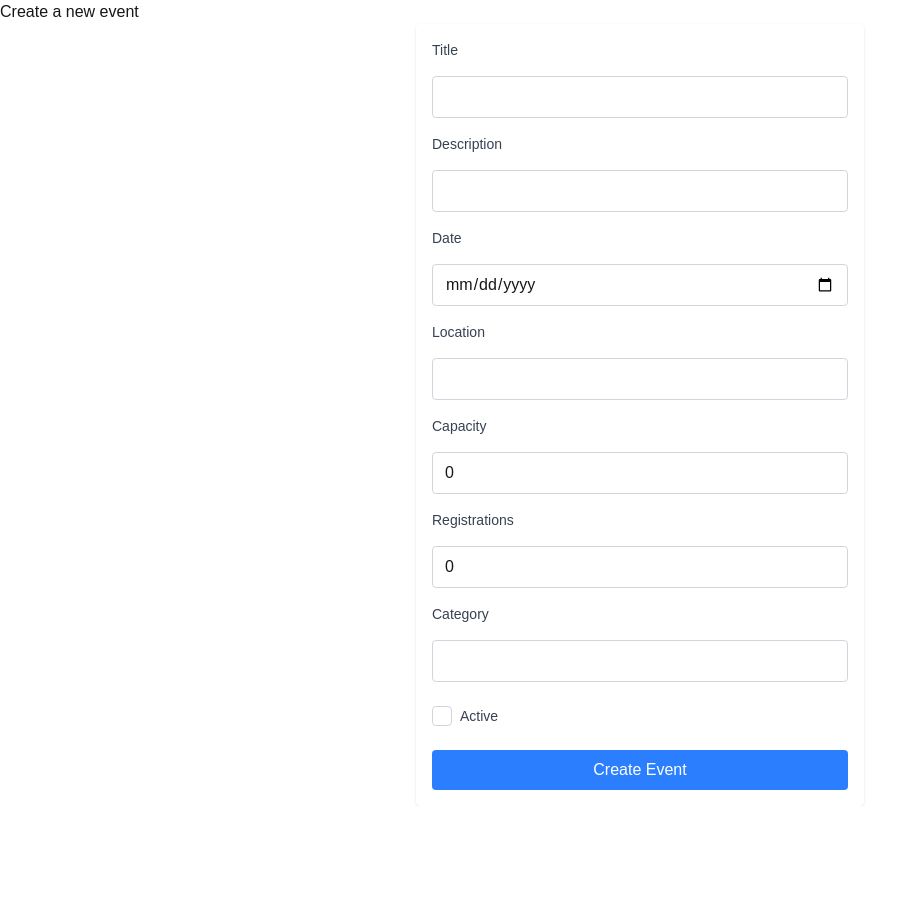
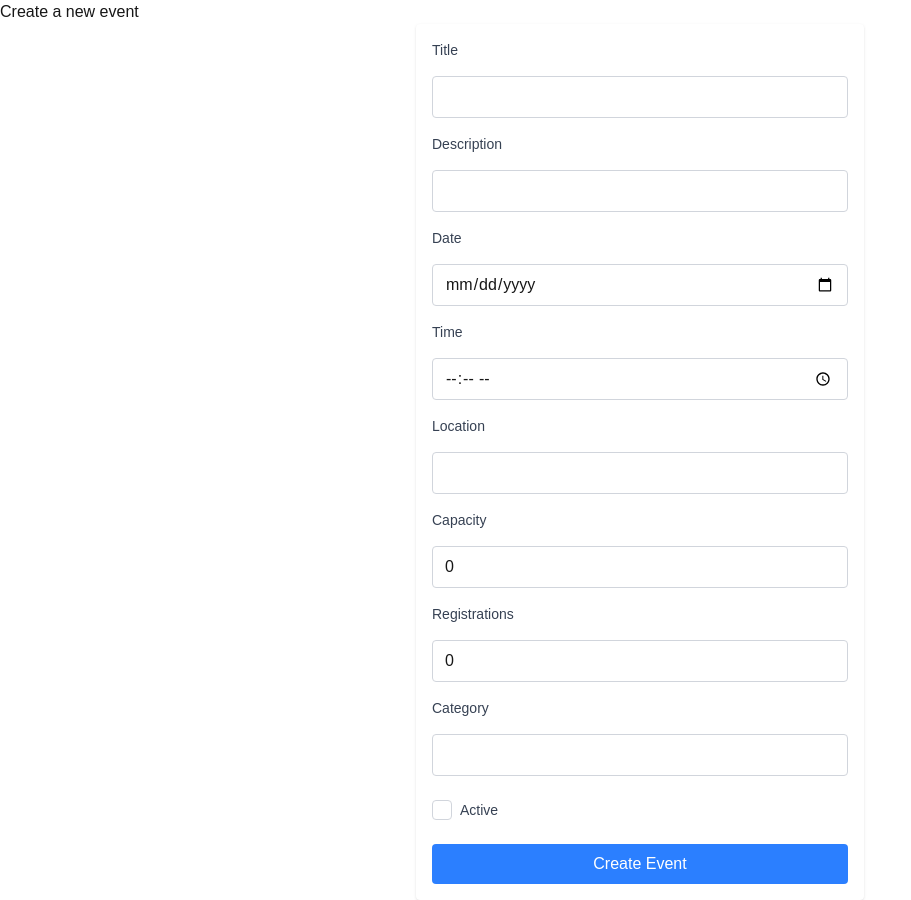
Before and after one commit to ka1130/Happenly, a Next.js app: page /events/new in a window 1280 px wide. Shown: the whole page, without its empty margins (0-911 px from the left). Before the commit the page ends 806 px from the top, so only its background shows below. Built offline with nearby package versions, Linux system fonts and the light colour scheme.

Commit message:
Fix create-new-event form

```diff
--- a/app/events/new/page.tsx
+++ b/app/events/new/page.tsx
@@ -10,6 +10,7 @@ export default function NewEventPage() {
     title: '',
     description: '',
     date: '',
+    time: '',
     location: '',
     capacity: 0,
     registrations: 0,
@@ -28,10 +29,12 @@ export default function NewEventPage() {
     });
 
     if (!res.ok) {
-      console.error('Failed to create event');
+      const text = await res.text();
+      console.error(text);
       return;
     }
 
+    // TODO check why event isn't created
     const data = await res.json();
     console.log('Created event:', data);
 
@@ -71,6 +74,13 @@ export default function NewEventPage() {
           value={form.date}
           onChange={(e) => setForm({ ...form, date: e.target.value })}
           className="mt-1 block w-full border border-gray-300 rounded px-3 py-2 focus:outline-none focus:ring-2 focus:ring-blue-500"
+        />
+        <label className="block text-sm font-medium text-gray-700">Time</label>
+        <input
+          type="time"
+          value={form.time}
+          onChange={(e) => setForm({ ...form, time: e.target.value })}
+          className="mt-1 block w-full border border-gray-300 rounded px-3 py-2"
         />
         <label className="block text-sm font-medium text-gray-700">
           Location
```
